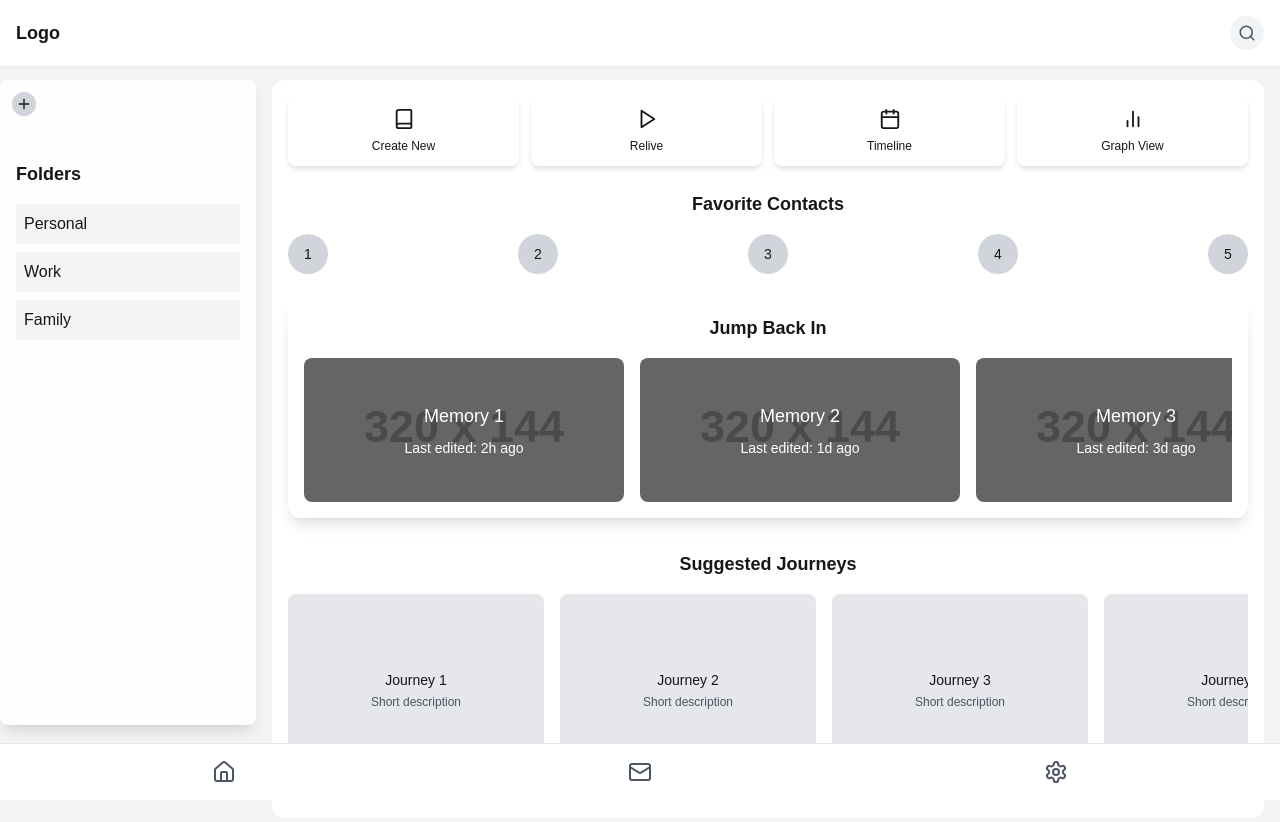
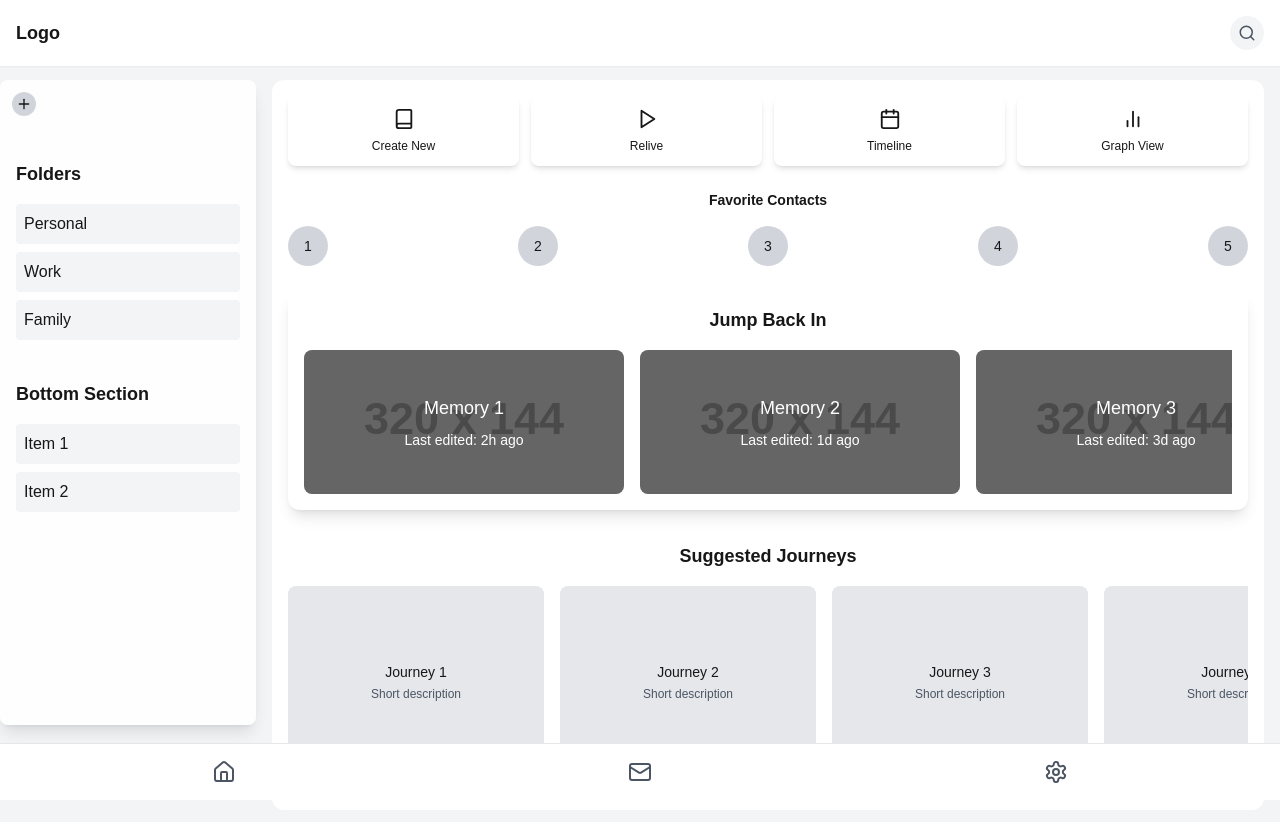
Before and after one commit to mlespinoza1/Memory-App-JS, a Next.js app: page / in a window 1280 px wide. Shown: the top 822 px of the page. Built offline with nearby package versions, Linux system fonts and the light colour scheme.

Commit message:
Base stable v2.7

```diff
--- a/src/components/MobileLayout.tsx
+++ b/src/components/MobileLayout.tsx
@@ -31,11 +31,18 @@ const Sidebar: React.FC<SidebarProps> = ({ isOpen }) => {
       </div>
 
       {/* Folders Section */}
-      <div className={`p-4 mt-16`}>
+      <div className={`p-4 mt-16 flex-grow`}>
         <h2 className="text-lg font-bold mb-4">Folders</h2>
         {['Personal', 'Work', 'Family'].map((folder) => (
           <div key={folder} className="mb-2 p-2 bg-gray-100 rounded cursor-pointer hover:bg-gray-200">{folder}</div>
         ))}
+      </div>
+
+      {/* Bottom Section */}
+      <div className="p-4 mt-auto">
+        <h2 className="text-lg font-bold mb-4">Bottom Section</h2>
+        <div className="mb-2 p-2 bg-gray-100 rounded cursor-pointer hover:bg-gray-200">Item 1</div>
+        <div className="mb-2 p-2 bg-gray-100 rounded cursor-pointer hover:bg-gray-200">Item 2</div>
       </div>
     </div>
   );
@@ -75,7 +82,7 @@ const ActionButtons: React.FC = () => {
 const FavoriteContacts: React.FC = () => {
   return (
     <div className="mt-6">
-      <h3 className="text-lg font-semibold mb-4 text-center">Favorite Contacts</h3>
+      <h3 className="text-sm font-semibold mb-4 text-center">Favorite Contacts</h3>
       <div className="flex justify-between">
         {[1, 2, 3, 4, 5].map((num) => (
           <div key={num} className="w-10 h-10 bg-gray-300 rounded-full flex items-center justify-center text-sm">
@@ -132,13 +139,12 @@ const SuggestedJourneys: React.FC = () => {
   ];
 
   return (
-    <div className="mt-8">
+    <div className="mt-8 flex-grow">
       <h3 className="text-lg font-semibold mb-4 text-center">Suggested Journeys</h3>
       <div className="overflow-x-auto pb-4 scrollbar-thin scrollbar-thumb-gray-400 scrollbar-track-gray-100">
         <div className="flex space-x-4 w-max">
           {journeys.map(({ title, description }) => (
-            <div key={title} className="w-64 flex-shrink-0 bg-gray-200 p-4 rounded-lg text-center flex flex-col justify-center h-48
-            ">
+            <div key={title} className="w-64 flex-shrink-0 bg-gray-200 p-4 rounded-lg text-center flex flex-col justify-center h-48">
               <div className="font-medium text-sm">{title}</div>
               <div className="text-xs text-gray-600 mt-1">{description}</div>
             </div>
@@ -182,8 +188,8 @@ const MobileLayout: React.FC = () => {
             <ActionButtons />
             <FavoriteContacts />
             <JumpBackIn />
+            <SuggestedJourneys />
           </div>
-          <SuggestedJourneys />
         </div>
       </div>
 
```
